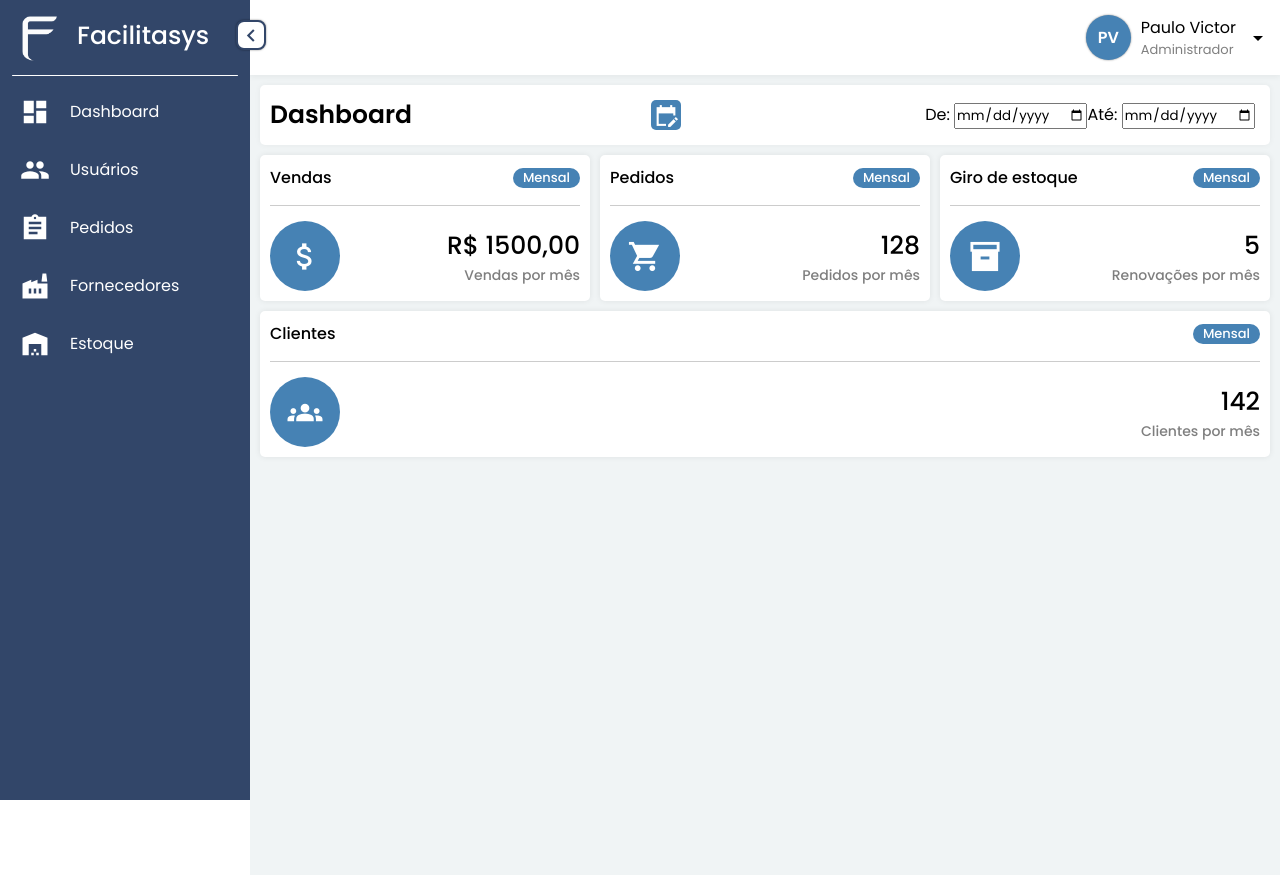
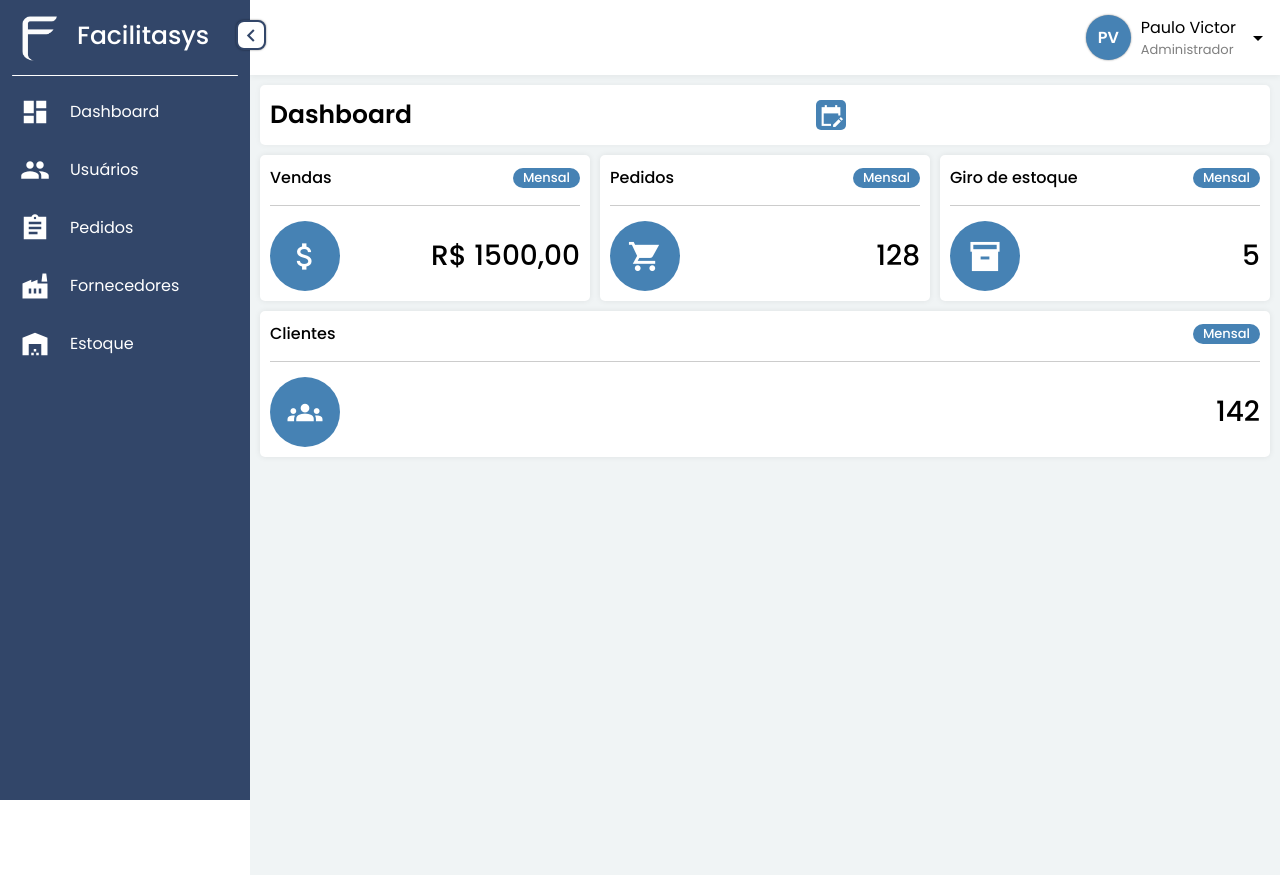
Before and after one commit to paulo-victor-dev/FacilitaSys, a Django app: page /dashboard/ in a window 1280 px wide. Run offline with Django 5.2, Linux system fonts and the light colour scheme; the visitor is signed in with stand-in values (Sample User, id 1).

Commit message:
css adjusts

```diff
--- a/_apps/dashboard/forms.py
+++ b/_apps/dashboard/forms.py
@@ -0,0 +1,16 @@
+from django import forms
+from django_flatpickr.widgets import DatePickerInput
+
+
+class DatePeriodForm(forms.Form):
+    start_date = forms.DateField(
+        widget=DatePickerInput(
+            attrs={"class": "start_date"}),
+            input_formats=["%Y-%m-%d"]
+    )
+
+    end_date = forms.DateField(
+        widget=DatePickerInput(
+            attrs={"class": "end_date"}, range_from="start_date"),
+            input_formats=["%Y-%m-%d"]
+    )
--- a/_apps/dashboard/views.py
+++ b/_apps/dashboard/views.py
@@ -1,8 +1,10 @@
 from django.shortcuts import render
 from django.contrib.auth.mixins import LoginRequiredMixin
-from django.views.generic import TemplateView
+from django.views.generic import FormView
+
+from .forms import DatePeriodForm
 
 
-
-class DashboardView(LoginRequiredMixin, TemplateView):
+class DashboardView(LoginRequiredMixin, FormView):
     template_name = 'dashboard.html'
+    form_class = DatePeriodForm
--- a/_core/settings.py
+++ b/_core/settings.py
@@ -23,6 +23,10 @@ MY_APPS = [
     '_apps.dashboard',
 ]
 
+EXT_APPS = [
+    'django_flatpickr',
+]
+
 DJANGO_APPS = [
     'django.contrib.admin',
     'django.contrib.auth',
@@ -32,7 +36,7 @@ DJANGO_APPS = [
     'django.contrib.staticfiles',
 ]
 
-INSTALLED_APPS = MY_APPS + DJANGO_APPS
+INSTALLED_APPS = MY_APPS + EXT_APPS + DJANGO_APPS
 
 MIDDLEWARE = [
     'django.middleware.security.SecurityMiddleware',
--- a/static/css/dashboard.css
+++ b/static/css/dashboard.css
@@ -127,14 +109,8 @@
 }
 
 .card_content_area .card_content {
-    font-size: 25px;
+    font-size: 28px;
     font-weight: 500;
-}
-
-.card_content_area .card_subtitle {
-    font-size: 14px;
-    font-weight: 500;
-    opacity: 0.5;
 }
 
 
--- a/templates/dashboard.html
+++ b/templates/dashboard.html
@@ -33,10 +33,6 @@
                <span class="card_content">
                   R$ 1500,00
                </span>
-
-               <span class="card_subtitle">
-                  Vendas por mês
-               </span>
             </div>
          </div>
       </div>
@@ -61,10 +57,6 @@
             <div class="card_content_area">
                <span class="card_content">
                   128
-               </span>
-
-               <span class="card_subtitle">
-                  Pedidos por mês
                </span>
             </div>
          </div>
@@ -91,10 +83,6 @@
                <span class="card_content">
                   5
                </span>
-
-               <span class="card_subtitle">
-                  Renovações por mês
-               </span>
             </div>
          </div>
       </div>
@@ -119,10 +107,6 @@
             <div class="card_content_area">
                <span class="card_content">
                   142
-               </span>
-
-               <span class="card_subtitle">
-                  Clientes por mês
                </span>
             </div>
          </div>
@@ -156,16 +140,6 @@
    <form class="form_date">
       {% csrf_token %}
 
-      <div>
-
-      </div>
-      <label>
-         De: <input class="start_date" type="date" name="start_date">
-      </label>
-
-      <label>
-         Até: <input class="end_date" type="date" name="end_date">
-      </label>
 
    </form>
 {% endblock %}
```
Also changed, not shown: other parts of static/css/dashboard.css (+0 -18 lines).
